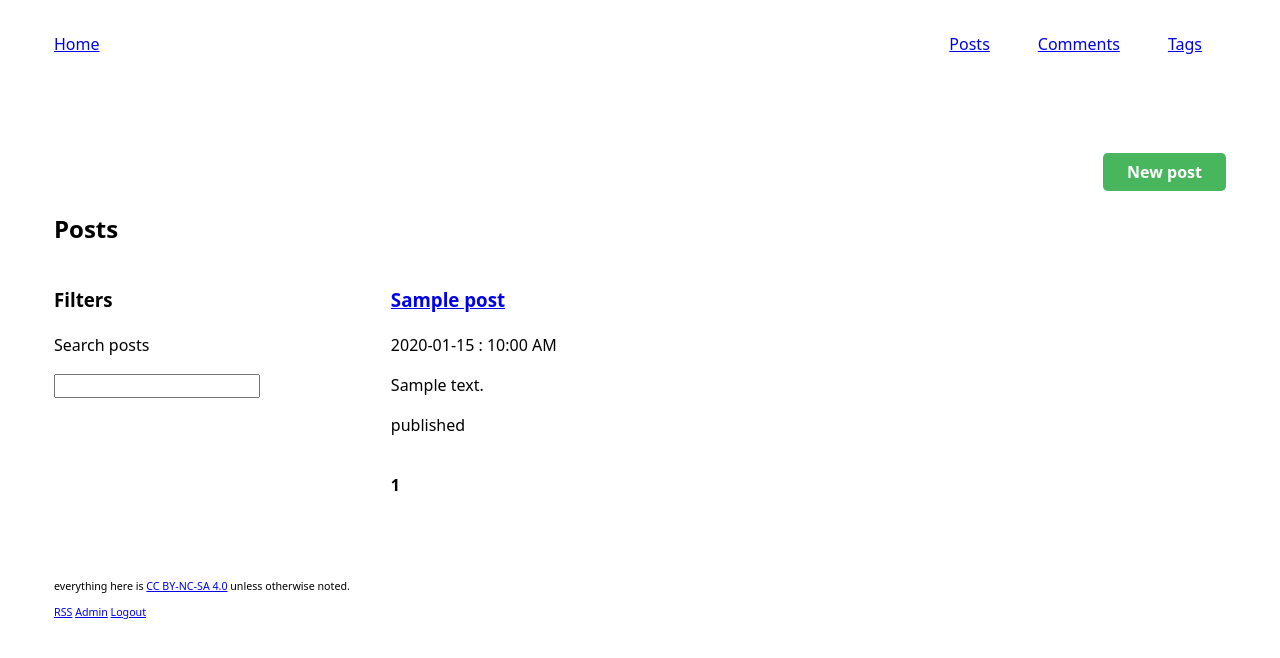
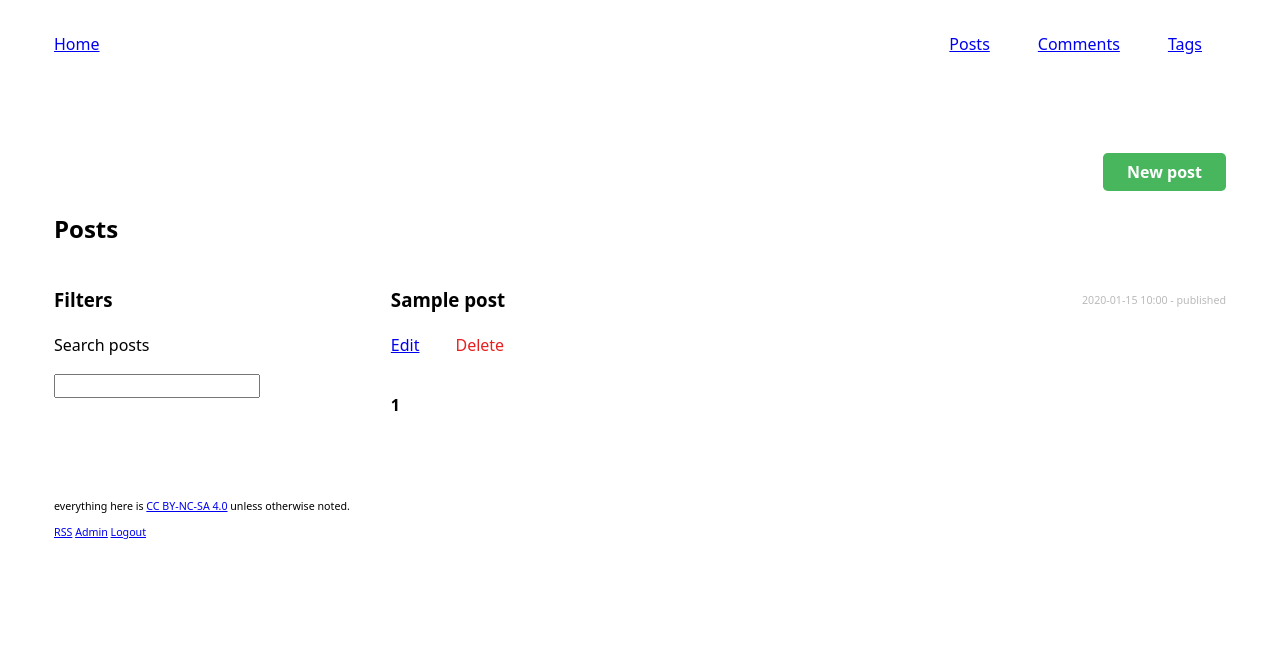
Before and after one commit to bennettscience/ohheybrian, a Flask app: page /admin/posts in a window 1280 px wide. Shown: the top 658 px of the page. Run offline with Flask 3, Linux system fonts and the light colour scheme; a user stored in the database is signed in; tables that the repository leaves empty hold one stand-in row (values such as "Sample post"); some libraries are stand-ins or nearby versions.

Commit message:
Add delete option to admin

```diff
--- a/ohheybrian/blueprints/admin.py
+++ b/ohheybrian/blueprints/admin.py
@@ -174,5 +174,17 @@ def edit_post(post_id: int):
     tags = [tag.name for tag in post.tags] if post.tags else None
 
     return render_template(
-        "microblog/write.html", post=post, tags=tags, post_body=post_body
+        "microblog/write.html", post=post, tags=tags, post_body=post_body, published=post.published
     )
+
+
+# delete a post
+@bp.delete("/posts/<int:post_id>")
+def delete_post(post_id: int):
+    stmt = db.select(Post).where(Post.id == post_id)
+    post = db.session.scalars(stmt).first()
+
+    db.session.delete(post)
+    db.session.commit()
+
+    return make_response(redirect=url_for("admin.admin_posts"))
--- a/ohheybrian/static/assets/style.css
+++ b/ohheybrian/static/assets/style.css
@@ -7,6 +7,7 @@
   --green: #47b65d;
   --orange: #f0ca6a;
   --pink: #ffc2b0;
+  --red: #e81f1f;
 
   /*
 		Suggested ratio from Every Layout.
@@ -191,6 +192,34 @@ article:last-of-type {
   min-width: 50%;
 }
 
+.admin > .not-sidebar > article > .meta,
+.admin > .not-sidebar > article > .actions {
+  display: flex;
+  align-items: center;
+}
+
+.admin > .not-sidebar > article > .meta {
+  justify-content: space-between;
+}
+
+.admin > .not-sidebar > article > .meta p {
+  color: var(--dark-gray);
+  font-size: var(--s-1);
+}
+
+.admin > .not-sidebar > article > .actions {
+  gap: var(--s2);
+}
+
+.admin > .not-sidebar > article > .actions a:last-child {
+  color: var(--red);
+}
+
+.admin > .not-sidebar > article > .actions a:last-child:hover {
+  cursor: pointer;
+  font-weight: 600;
+}
+
 /* Post editor */
 form.not-sidebar * {
   display: block;
--- a/ohheybrian/templates/admin/posts_index.html
+++ b/ohheybrian/templates/admin/posts_index.html
@@ -40,16 +40,19 @@
     {% for post in posts %}
     <article>
       <section class="meta">
-        <h3>
-          <a href="{{ url_for('admin.edit_post', post_id=post.id)}}"
-            >{{post.title}}</a
-          >
-        </h3>
-        <p>{{ post.created_on.strftime('%Y-%m-%d : %I:%M %p' )}}</p>
-        <p>{{ post.post_body|safe|truncate}}</p>
+        <h3>{{post.title}}</h3>
+        <p>
+          {{ post.created_on.strftime('%Y-%m-%d %H:%M' )}} - {% if
+          post.published %}published{% else %}draft{% endif %}
+        </p>
       </section>
-      <section class="status">
-        <p>{% if post.published %}published{% else %}draft{% endif %}</p>
+      <section class="actions">
+        <a href="{{ url_for('admin.edit_post', post_id=post.id)}}">Edit</a>
+        <a
+          hx-delete="{{ url_for('admin.delete_post', post_id=post.id)}}"
+          hx-confirm="This cannot be undone."
+          >Delete</a
+        >
       </section>
     </article>
     {% endfor %}
```
